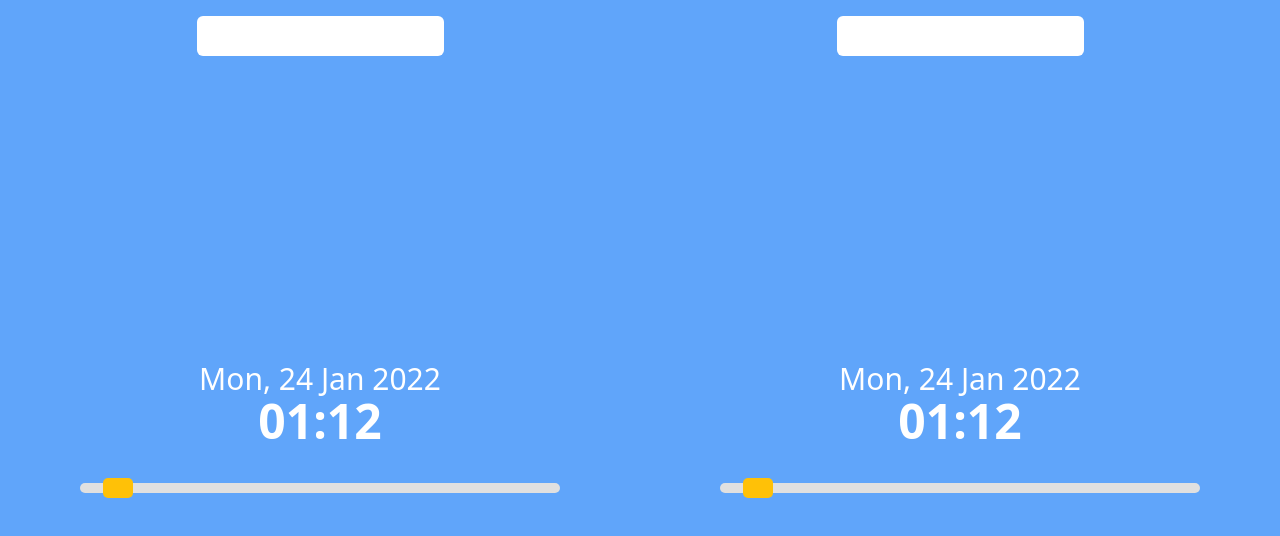
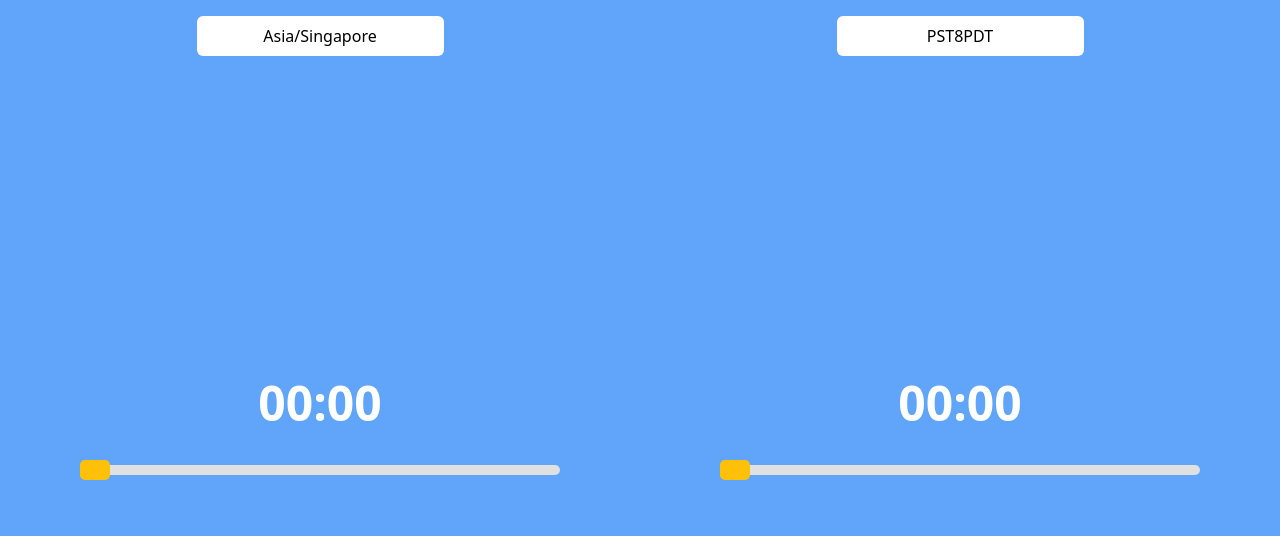
Before and after one commit to owenltm/timeConverter, a React (Create React App) app: page / in a window 1280 px wide. Shown: the top 536 px of the page. Built offline with nearby package versions, Linux system fonts and the light colour scheme.

Commit message:
time convert finish

```diff
--- a/package.json
+++ b/package.json
@@ -6,6 +6,7 @@
     "@testing-library/jest-dom": "^5.16.1",
     "@testing-library/react": "^12.1.2",
     "@testing-library/user-event": "^13.5.0",
+    "dayjs": "^1.10.7",
     "react": "^17.0.2",
     "react-dom": "^17.0.2",
     "react-scripts": "5.0.0",
--- a/src/components/time_converter/TimeConverter.js
+++ b/src/components/time_converter/TimeConverter.js
@@ -1,16 +1,51 @@
-import React from 'react';
+import React, { useState } from 'react';
+import dayjs from 'dayjs';
+
 import TimeInput from './TimeInput';
 
 function TimeConverter(props) {
+  const [times, setTimes] = useState([{
+    timezone: "Asia/Singapore",
+    time: 0
+  }, {
+    timezone: "PST8PDT",
+    time: 0
+  }])
 
-  const handleChange = (timezone, value) => {
-    console.log(timezone, value);
+  const handleChange = (index, timezone, value) => {
+
+    const hour = value / 1440 * 24;
+    const minute = value % 60;
+
+    const tempTime = dayjs().tz(timezone).hour(parseInt(hour)).minute(parseInt(minute));
+
+    setTimes(times.map((t, i) => {
+      if(i != index){
+
+        const newTime = tempTime.tz(t.timezone);
+
+        return {
+          ...t,
+          time: (newTime.hour() * 60) + newTime.minute()
+        }
+      } else {
+        return {
+          ...t,
+          time: parseInt(value)
+        };
+      }
+    }))
+
+    //console.log(times);
   }
 
   return (
     <div className='flex h-screen'>
-      <TimeInput handleChange={handleChange} />
-      <TimeInput handleChange={handleChange} />
+      {
+        times.map((time, index) =>
+          <TimeInput key={index} index={index} timeValue={time.time} timezoneValue={time.timezone} handleChange={handleChange} />
+        )
+      }
     </div>
   );
 }
--- a/src/components/time_converter/TimeInput.js
+++ b/src/components/time_converter/TimeInput.js
@@ -1,36 +1,43 @@
 import React, { useEffect, useState } from 'react';
-// import './TimeInput.css';
+import dayjs from 'dayjs';
+import utc from 'dayjs/plugin/utc';
+import timezone from 'dayjs/plugin/timezone';
 
-function TimeInput({timeValue, handleChange}) {
-  const [value, setValue] = useState(50);
+dayjs.extend(utc)
+dayjs.extend(timezone)
+
+function TimeInput({index, timeValue, timezoneValue, handleChange}) {
   const [hourLbl, setHourLbl] = useState("12");
   const [minLbl, setMinLbl] = useState("00");
-  const [timezone, setTimezone] = useState("");
+
+  useEffect(() => {
+    //console.log(dayjs().tz(timezoneValue).format());
+  }, []);
 
   useEffect(() => {
     //convert slider to 24hrs value
-    const hour = value / 1000 * 24;
-    const minute = (value / 1000 * 1440) % 60;
+
+    const newTimeValue = timeValue % 1440;
+
+    const hour = newTimeValue / 1440 * 24;
+    const minute = newTimeValue % 60;
 
     setHourLbl(parseInt(hour) < 10 ? '0' + parseInt(hour) : parseInt(hour));
     setMinLbl(parseInt(minute) < 10 ? '0' + parseInt(minute) : parseInt(minute));
-
-    handleChange(timezone, value);
-    //console.log(hour, minute, value);
-  }, [value])
+  }, [timeValue]);
 
   const onZoneChange = (e) => {
-    setTimezone(e.target.value)
+
   }
 
   const onTimeChange = (e) => {
-    setValue(e.target.value);
+    handleChange(index, timezoneValue, e.target.value);
   }
 
   return (
     <div className='flex-1 flex flex-col bg-blue-400'>
       <div className='flex justify-center py-4'>
-        <input className='p-2 rounded-md text-center' type='text' value={timezone} onChange={onZoneChange} />
+        <input className='p-2 rounded-md text-center' type='text' value={timezoneValue} onChange={onZoneChange} />
       </div>
       <div className='flex-1 flex flex-col justify-evenly items-center text-white'>
         {/* <div className='bg-yellow-200 w-1/3 h-20'>
@@ -38,10 +45,10 @@ function TimeInput({timeValue, handleChange}) {
         </div> */}
         <div className='w-3/4'>
           <div className='text-center mb-5'>
-            <h1 className='text-3xl'>Mon, 24 Jan 2022</h1>
+            {/* <h1 className='text-3xl'>Mon, 24 Jan 2022</h1> */}
             <h2 className='text-5xl font-bold'>{hourLbl}:{minLbl}</h2>
           </div>
-          <input className='text-red-100' type='range' min={0} max={1000} value={value} onChange={onTimeChange}/>
+          <input className='text-red-100' type='range' min={0} max={1439} value={timeValue % 1440} onChange={onTimeChange}/>
         </div>
       </div>
     </div>
```
Also changed, not shown: 1 other file (tests, documents, lock files or other folders).
